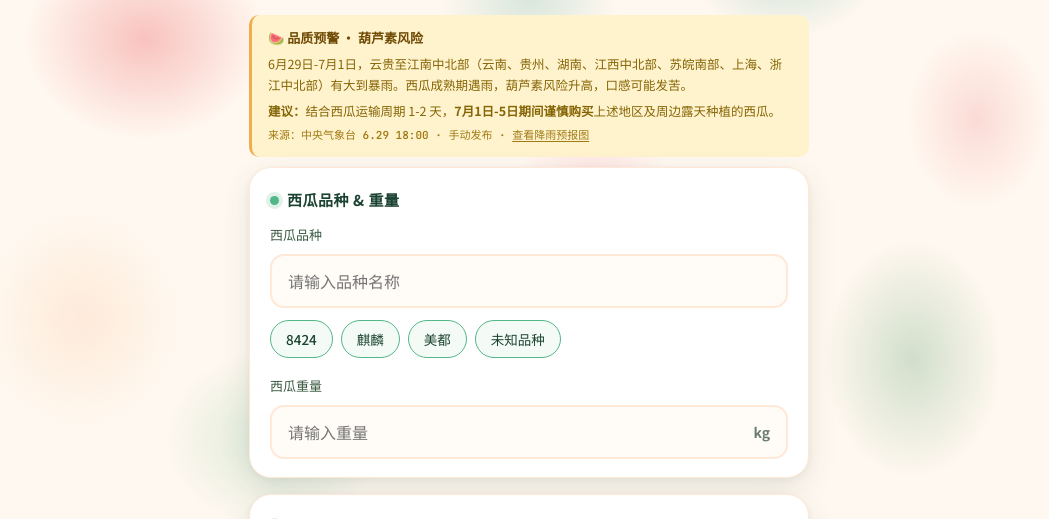
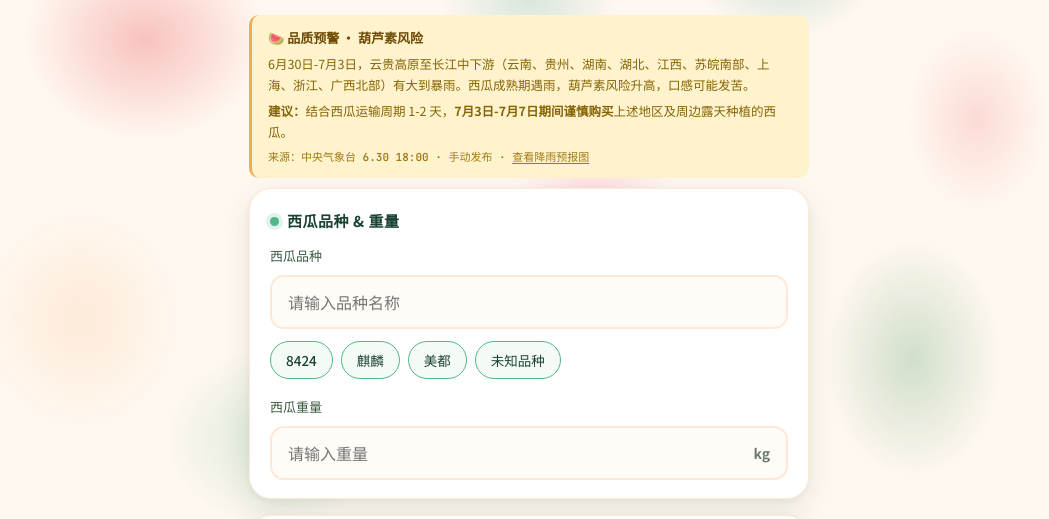
Before and after one commit to jame9898/huaqiangmaigua, a plain HTML site: page index.html in a window 1280 px wide. Shown: the part 201-720 px from the top of the page, without its empty margins (111-1160 px from the left). Drawn offline with Linux system fonts and the light colour scheme; no server answers; a web font is replaced by a local one.

Commit message:
feat: 更新 tips-bar 预警为 6.30 18:00 中央气象台数据（云贵高原至长江中下游强降雨，7.3-7.7 谨慎购买）

```diff
--- a/index.html
+++ b/index.html
@@ -459,9 +459,9 @@
   <!-- 固定预警信息条 -->
   <div id="tips-bar">
     <div class="tips-title">🍉 品质预警 · 葫芦素风险</div>
-    <div class="tips-body">6月29日-7月1日，云贵至江南中北部（云南、贵州、湖南、江西中北部、苏皖南部、上海、浙江中北部）有大到暴雨。西瓜成熟期遇雨，葫芦素风险升高，口感可能发苦。</div>
-    <div class="tips-body" style="margin-top:5px"><b>建议：</b>结合西瓜运输周期 1-2 天，<b>7月1日-5日期间谨慎购买</b>上述地区及周边露天种植的西瓜。</div>
-    <div class="tips-meta">来源：中央气象台 6.29 18:00 · 手动发布 · <a href="https://products.weather.com.cn/yb.html" target="_blank" rel="noopener">查看降雨预报图</a></div>
+    <div class="tips-body">6月30日-7月3日，云贵高原至长江中下游（云南、贵州、湖南、湖北、江西、苏皖南部、上海、浙江、广西北部）有大到暴雨。西瓜成熟期遇雨，葫芦素风险升高，口感可能发苦。</div>
+    <div class="tips-body" style="margin-top:5px"><b>建议：</b>结合西瓜运输周期 1-2 天，<b>7月3日-7月7日期间谨慎购买</b>上述地区及周边露天种植的西瓜。</div>
+    <div class="tips-meta">来源：中央气象台 6.30 18:00 · 手动发布 · <a href="https://products.weather.com.cn/yb.html" target="_blank" rel="noopener">查看降雨预报图</a></div>
   </div>
 
   <!-- 品种 & 重量录入 -->
```
